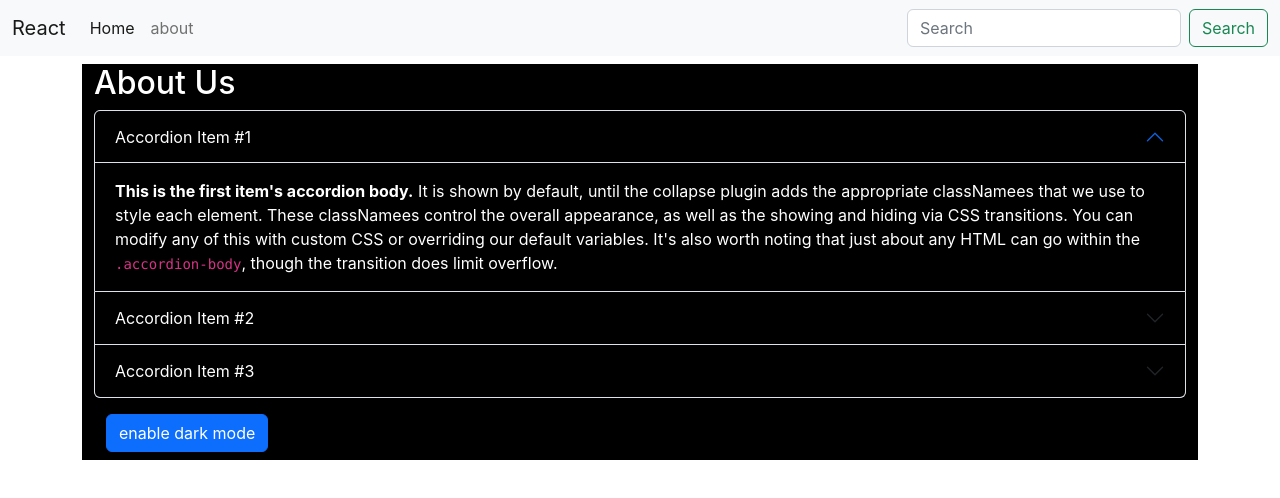
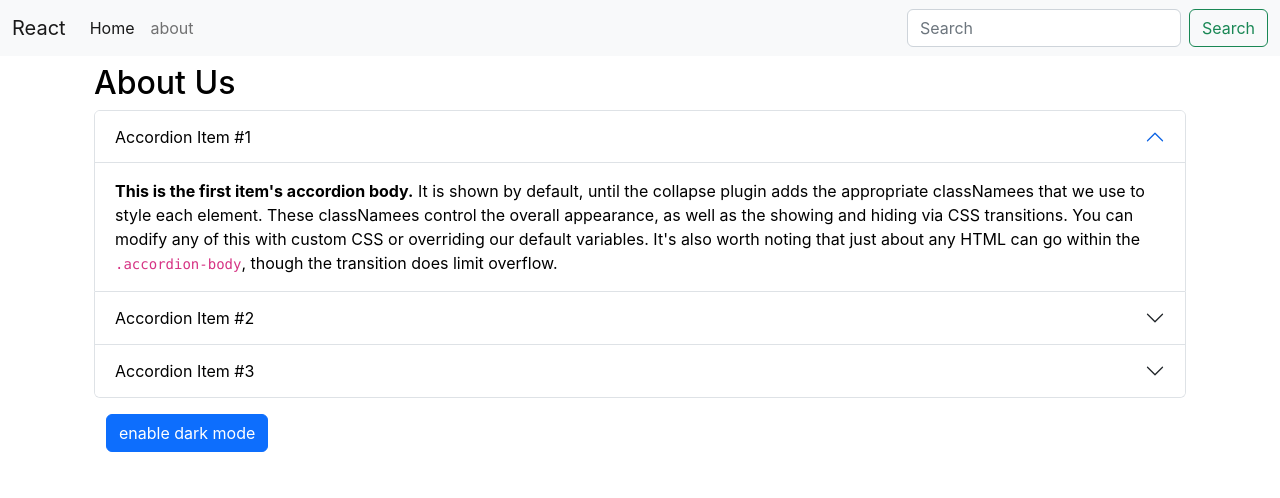
Before and after one commit to Yash636261/starter-react, a React (Create React App) app: page / in a window 1280 px wide. Shown: the top 498 px of the page. Built offline with nearby package versions, Linux system fonts and the light colour scheme.

Commit message:
Update about.js

```diff
--- a/src/compnents/about.js
+++ b/src/compnents/about.js
@@ -3,24 +3,24 @@ import React, {useState} from 'react'
 export default function About() {
 
     const [MyStyle, setMyStyle] = useState({
-        color: 'white',
-        backgroundColor: 'black'
+        color: 'black',
+        backgroundColor: 'white'
     })
     const [btnText, setbtnText] = useState("enable dark mode")
     const toggleStyle = () =>{
-        if(MyStyle.color == 'white'){
+        if(MyStyle.color === 'black'){
             setMyStyle({
                 color: 'white',
                 backgroundColor: 'black'
             })
-            setbtnText("enable light mode")
+            setbtnText("enable light mode");
         }
         else{
             setMyStyle({
                 color: 'black',
                 backgroundColor: 'white'
             })
-            setbtnText("enable light mode")
+            setbtnText("enable dark mode");
         }
     }
   return (
```
